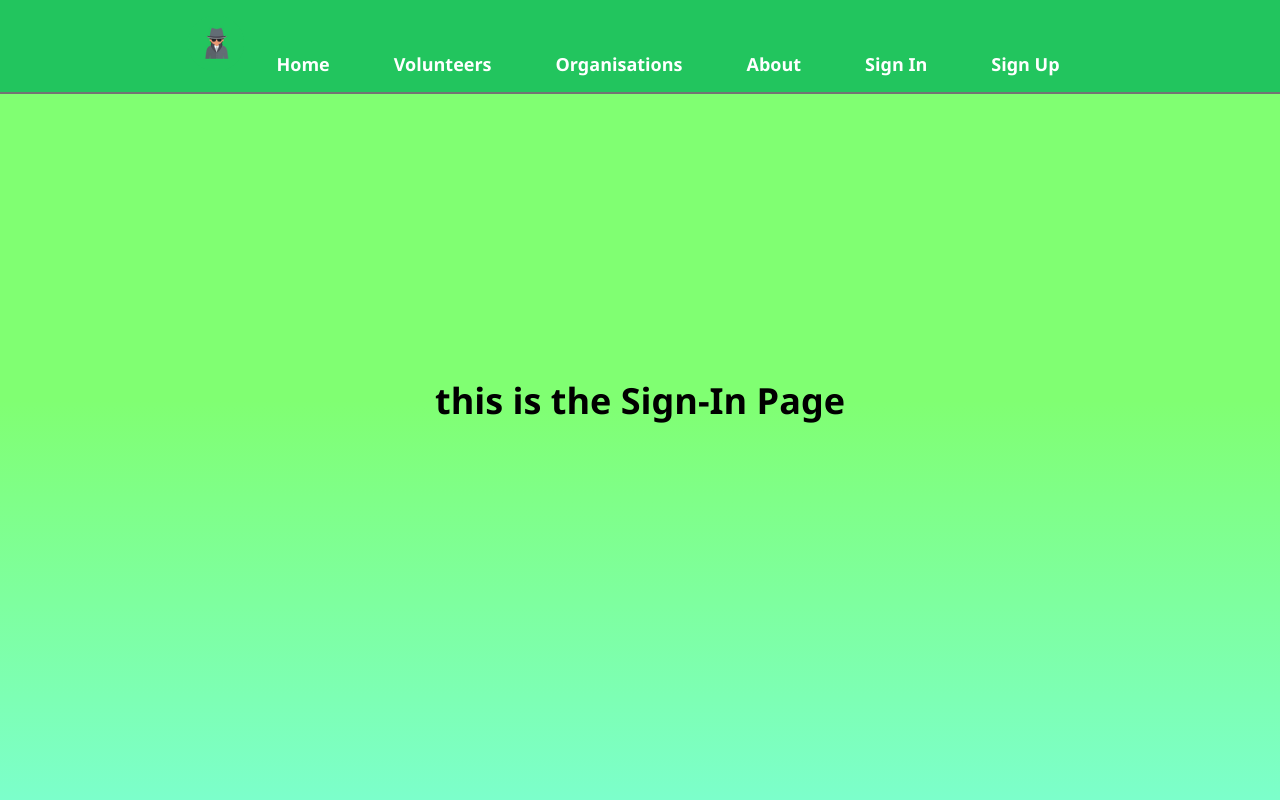
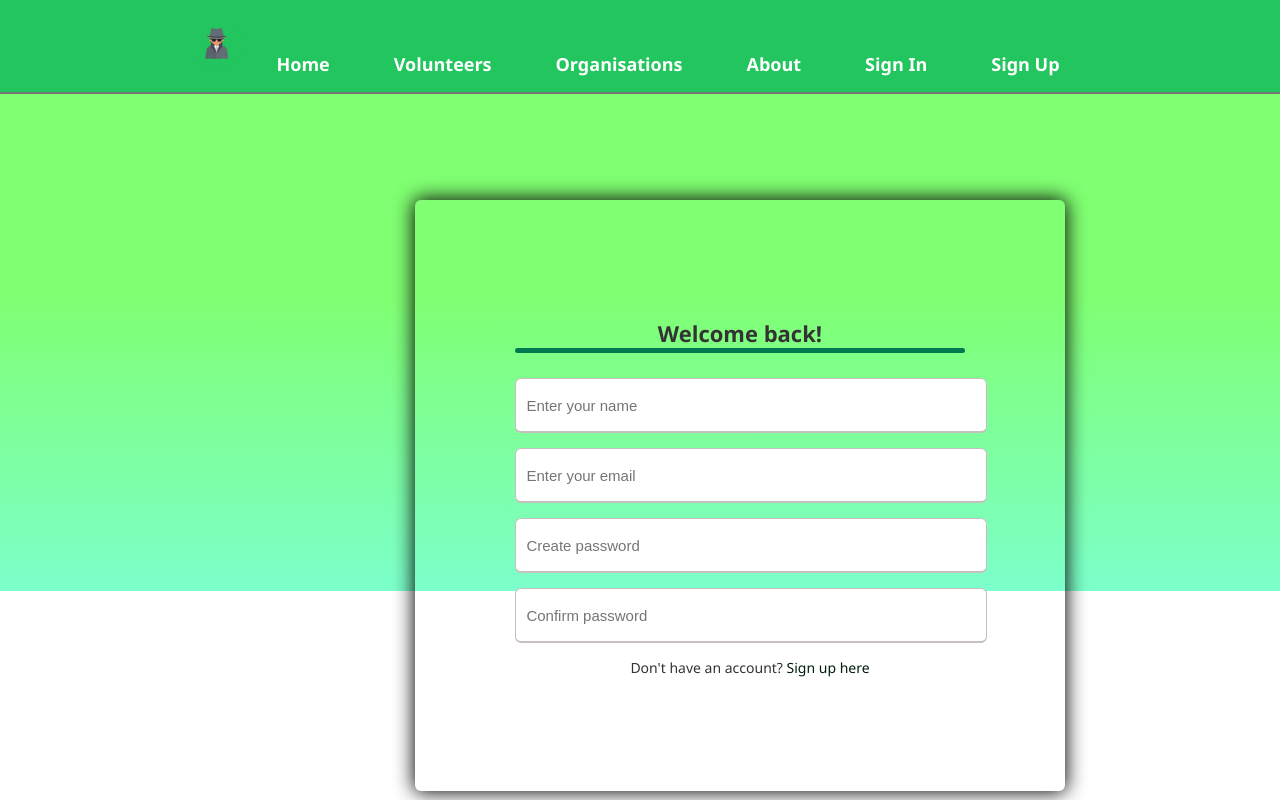
Before and after one commit to gnawd/Fortify, a React (Create React App) app in the folder Front-end/fortify/: page /signin in a window 1280 px wide. Built offline with nearby package versions, Linux system fonts and the light colour scheme.

Commit message:
Made sign-in page

```diff
--- a/Front-end/fortify/src/App.css
+++ b/Front-end/fortify/src/App.css
@@ -45,8 +45,8 @@ nav a:active {
   display: flex;
   justify-content: center;
   align-items: center;
-  min-height: 100vh;
   background-image: linear-gradient(#80FF72 50%, #7CFFCB);
+  height: 100%;
 }
 
 .center {
@@ -63,9 +63,9 @@ h2 {
 .wrap{
   position: relative;
   max-width: 500px;
-  right: 100px;
   width: 100%;
   padding: 100px;
+  top: 200px;
   border-radius: 6px;
   box-shadow: 0 0 20px 1px rgb(0, 0, 0);
 }
@@ -142,3 +142,7 @@ form .text h3 a{
 form .text h3 a:hover{
   text-decoration: underline;
 }
+
+.imgpositionleft {
+ height: 500px;
+}
--- a/Front-end/fortify/src/pages/HomePage.js
+++ b/Front-end/fortify/src/pages/HomePage.js
@@ -1,5 +1,4 @@
 const HomePage = () => {
-  return <h1>this is the Home Page</h1>
-
+  return <h1>this is the Home Page. Test</h1>
 }
 export default HomePage
--- a/Front-end/fortify/src/pages/SignUpPage.js
+++ b/Front-end/fortify/src/pages/SignUpPage.js
@@ -1,7 +1,6 @@
+import signupimage from '../images/SignUpimage.png'
 const SignUpPage = () => {
     return <div class="background">
-    <form action="#">
-
       <div class="wrap">
     <h2>Join our company today!</h2>
     <form action="#">
@@ -27,9 +26,9 @@ const SignUpPage = () => {
       <div class="text">
         <h3>Already have an account? <a href="#">Login here</a></h3>
       </div>
-    </form>
+      </form>
       </div>
-    </form>
+
   </div>
   }
   export default SignUpPage
--- a/Front-end/fortify/src/pages/SigninPage.js
+++ b/Front-end/fortify/src/pages/SigninPage.js
@@ -1,4 +1,28 @@
 const SignInPage = () => {
-    return <h1>this is the Sign-In Page</h1>
+    return <div class="background">
+    <div class="wrap">
+  <h2>Welcome back!</h2>
+  <form action="#">
+    <div class="input-box">
+      <input type="text" placeholder="Enter your name" required />
+    </div>
+
+    <div class="input-box">
+      <input type="text" placeholder="Enter your email" required />
+    </div>
+
+    <div class="input-box">
+      <input type="password" placeholder="Create password" required />
+    </div>
+
+    <div class="input-box">
+      <input type="password" placeholder="Confirm password" required />
+    </div>
+    <div class="text">
+      <h3>Don't have an account? <a href="">Sign up here</a></h3>
+    </div>
+    </form>
+    </div>
+  </div>
   }
   export default SignInPage
```
Also changed, not shown: Front-end/fortify/src/images/SignUpimage.png (renamed from Front-end/fortify/src/images/SignUp-image.png).
